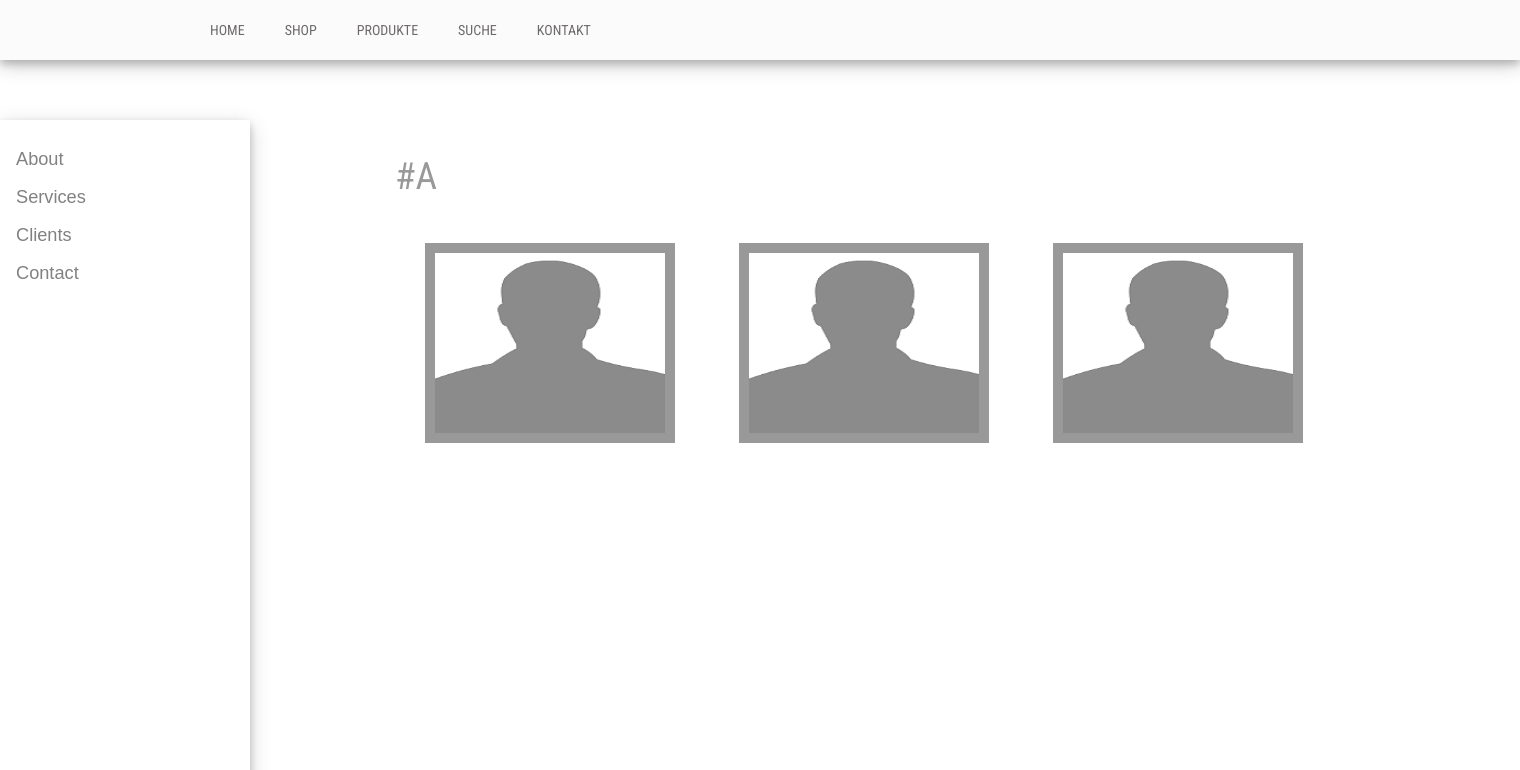
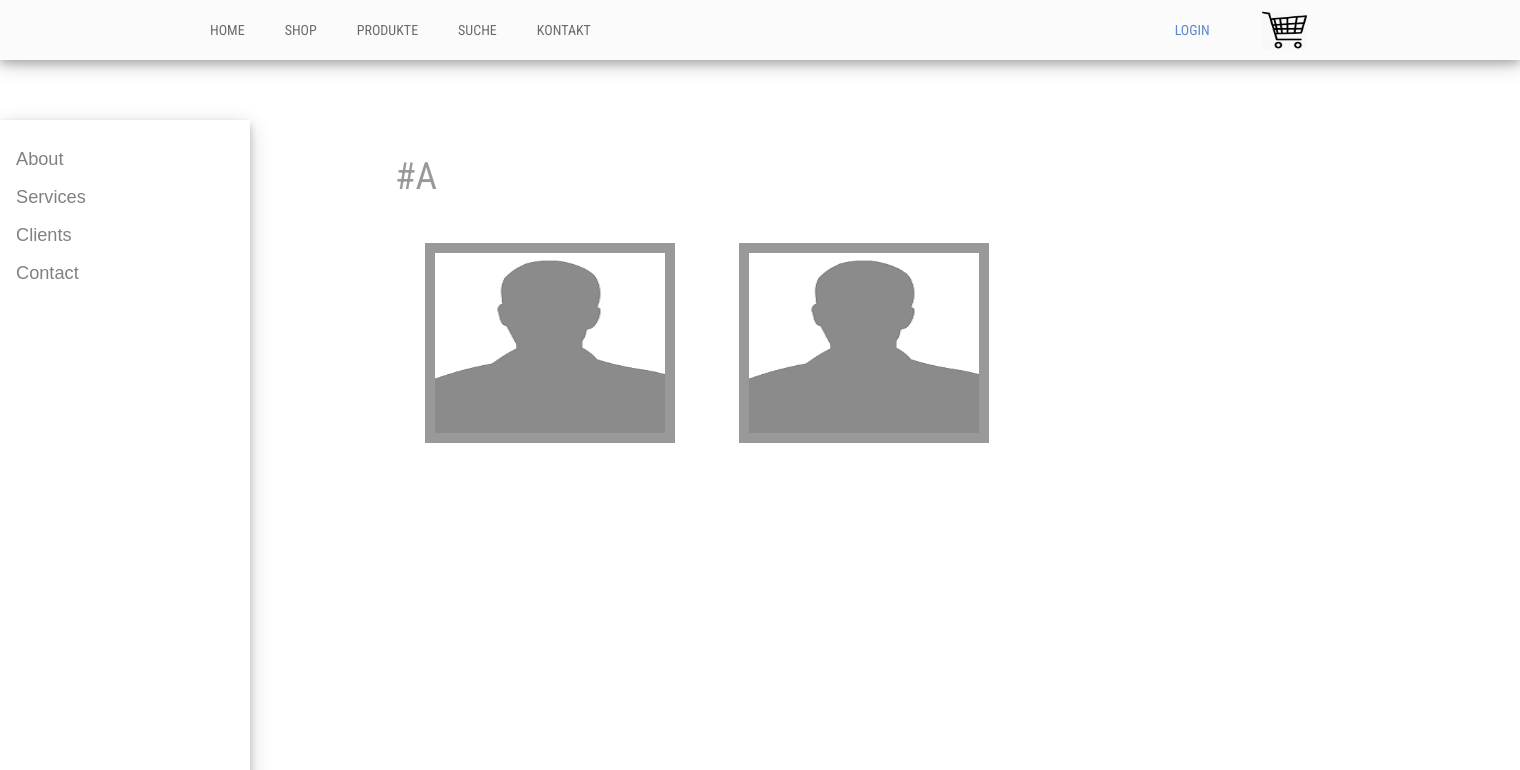
Before and after one commit to stavrosgiannis/MerchTube, a PHP site: page /_pages/index.php in a window 1520 px wide. Shown: the part 30-800 px from the top of the page. Run offline with PHP 8.4, Linux system fonts and the light colour scheme; some libraries are stand-ins or nearby versions.

Commit message:
login und warenkorb

```diff
--- a/PHPWebProject1/PHPWebProject1/_css/style.css
+++ b/PHPWebProject1/PHPWebProject1/_css/style.css
@@ -1524,6 +1524,22 @@ div.cart-collaterals ul.products li.product:hover .add_to_cart_button {
 
 div.scrollbar {
 	height: 260px;
-    width: 1000px;
-    overflow-x: scroll;
-}
+    width: 80%;
+    overflow-x:scroll;
+}
+
+.img-einkaufswagen {
+	height:40px;
+	width:45px;
+	float: right;
+	margin-top: 0.9%;
+	margin-right:2%;
+}
+
+.loginbox {
+	width: 100px;
+    height: 20px;
+    margin: 20px;
+	text-align: center;
+	float: right;
+}
--- a/PHPWebProject1/PHPWebProject1/_module/menu.php
+++ b/PHPWebProject1/PHPWebProject1/_module/menu.php
@@ -49,6 +49,12 @@
                         </a>
                     </li>
                 </ul>
+
+				<a href="#">
+					<img class="img-einkaufswagen" src="../_img/einkaufswagen.png" alt="einkaufswagen"> </img>
+				</a>
+				<p class="loginbox";>  <a href="#">  Login </a>	</p>
+
             </div>
         </div>
     </div>
--- a/PHPWebProject1/PHPWebProject1/_pages/index.php
+++ b/PHPWebProject1/PHPWebProject1/_pages/index.php
@@ -15,13 +15,13 @@ include '../_module/bottom.php';
 <div class="container allign-container">
 <div class="reihe1">
 	<!-- Zahl = bild breite -->
-	<a class="ueberschrift" href="_pages/#A"><p>#A</p></a>
+	<a class="ueberschrift"><p href="_pages/#A">#A</p></a>
 	<!-- Name und Bilder nachträglich einfügen -->
 	<div class="scrollbar">
 	<img class="container-bilder" src="../_img/test_bild.png" alt="test1"> </img>
 	<img class="container-bilder" src="../_img/test_bild.png" alt="test2"> </img>
-	<img class="container-bilder" src="../_img/test_bild.png" alt="test1"> </img>
-	<img class="container-bilder" src="../_img/test_bild.png" alt="test2"> </img>
+	<img class="container-bilder" src="../_img/test_bild.png" alt="test3"> </img>
+	<img class="container-bilder" src="../_img/test_bild.png" alt="test4"> </img>
 	</div>
 	</div>
 </div>
```
Also changed, not shown: PHPWebProject1/PHPWebProject1/_img/einkaufswagen.png (added).
